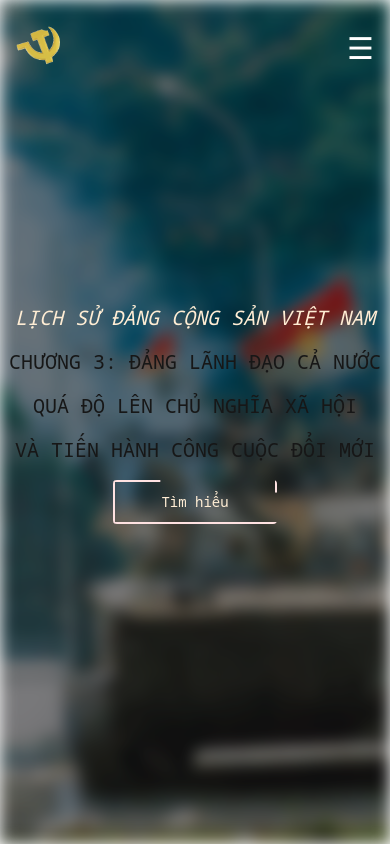
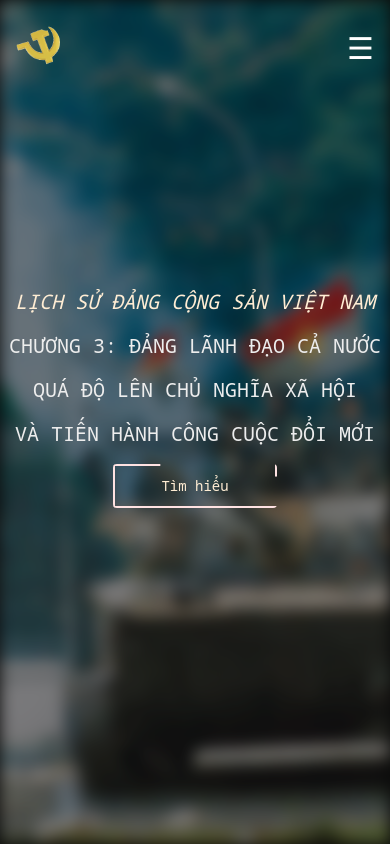
Before and after one commit to conboaduide/vnr202, a Next.js app: page / in a window 390 px wide. Built offline with nearby package versions, Linux system fonts and the light colour scheme.

Commit message:
fix mobile

```diff
--- a/app/_components/nav/MobileMenu.jsx
+++ b/app/_components/nav/MobileMenu.jsx
@@ -30,7 +30,7 @@
         } transition-transform duration-300`}
       >
         <button
-          className='absolute top-8 right-4 text-3xl focus:outline-none'
+          className='absolute top-8 right-4 text-3xl focus:outline-none text-white'
           onClick={() => setIsOpen(false)}
         >
           ✖
--- a/app/globals.css
+++ b/app/globals.css
@@ -1,28 +1,13 @@
 @import 'tailwindcss';
 
 :root {
-  --background: #ffffff;
-  --foreground: #171717;
-}
-
-@theme inline {
-  --color-background: var(--background);
-  --color-foreground: var(--foreground);
-  --font-sans: var(--font-geist-sans);
-  --font-mono: var(--font-geist-mono);
-}
-
-@media (prefers-color-scheme: dark) {
-  :root {
-    --background: #0a0a0a;
-    --foreground: #ededed;
-  }
+  --background: #0a0a0a;
+  --foreground: #ededed;
 }
 
 body {
   background: var(--background);
   color: var(--foreground);
-  font-family: Arial, Helvetica, sans-serif;
 }
 
 @keyframes border-run-top {
--- a/app/page.jsx
+++ b/app/page.jsx
@@ -11,7 +11,7 @@
         layout='fill'
         objectFit='cover'
       />
-      <div className='flex flex-col space-y-4 text-xl md:text-5xl text-center select-none pt-52 md:pt-20'>
+      <div className='flex flex-col space-y-4 text-xl md:text-5xl text-center select-none pt-48 md:pt-20'>
         <div className='md:text-3xl italic text-orange-100'>
           LỊCH SỬ ĐẢNG CỘNG SẢN VIỆT NAM
         </div>
```
